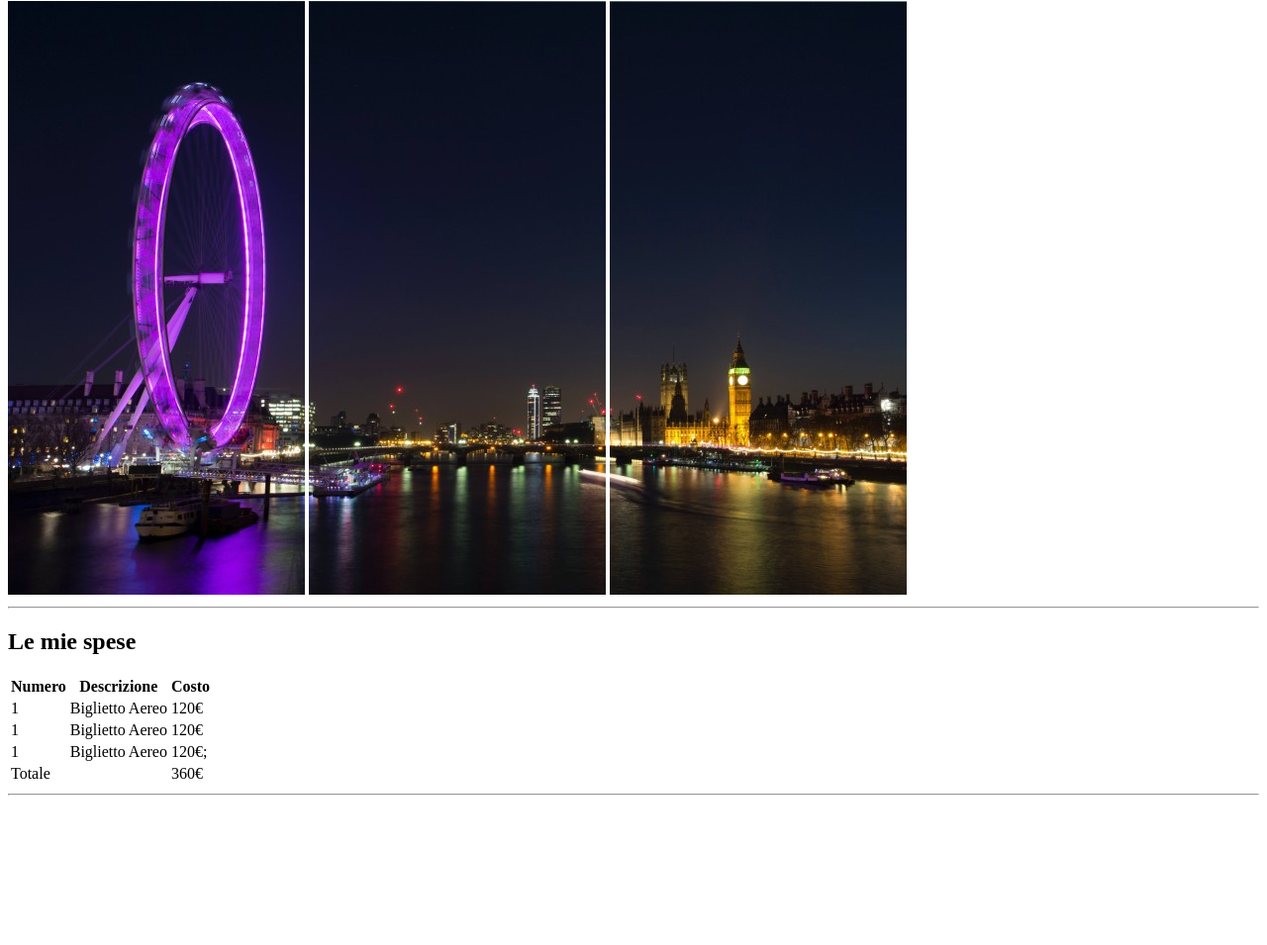
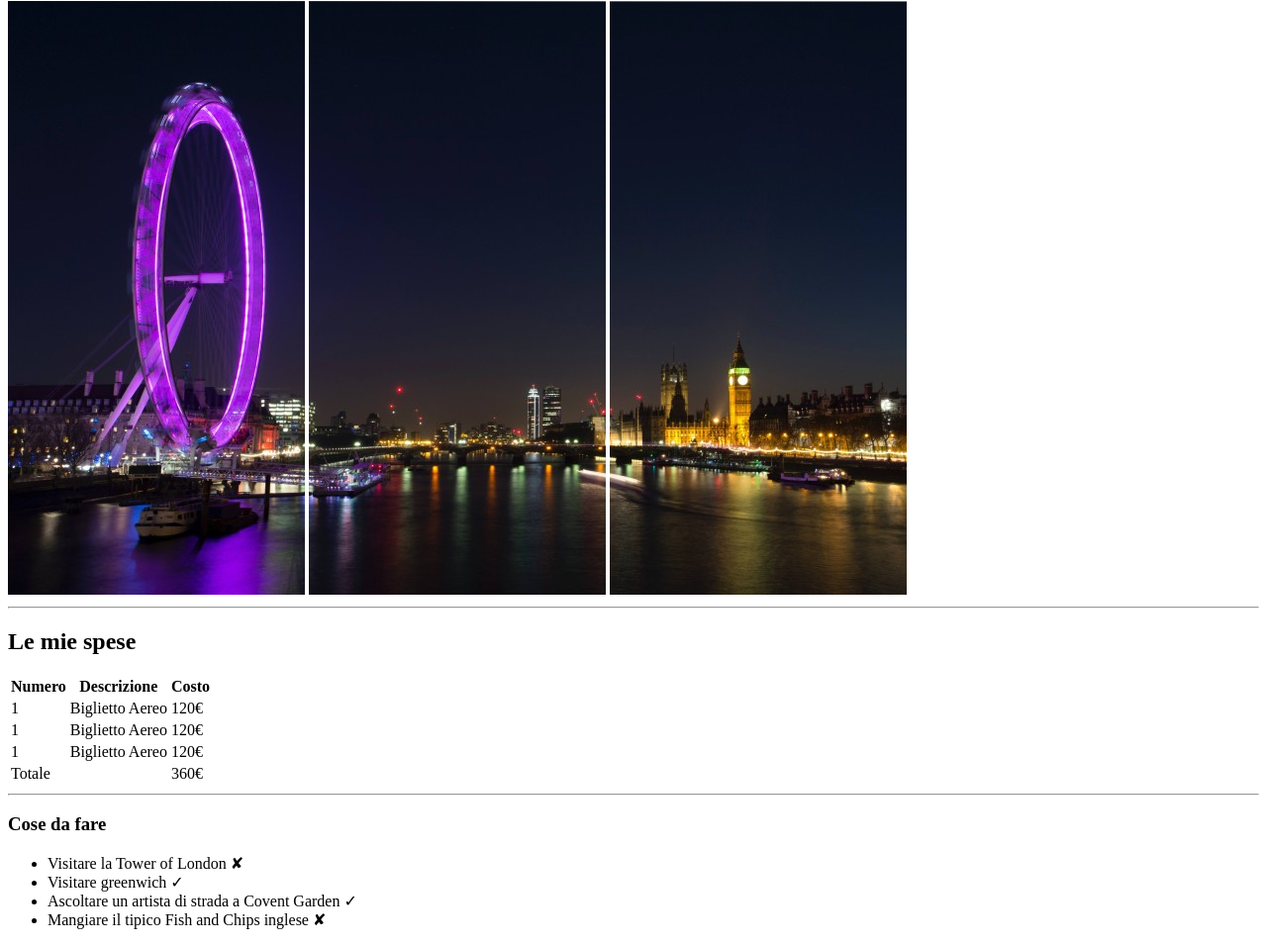
Before and after one commit to cristinagiacobbe/html-london-trip, a plain HTML site: page index.html in a window 1280 px wide. Shown: the part 79-1034 px from the top of the page at 99% size. Before the commit the page ends 891 px from the top, so only its background shows below. Drawn offline with Linux system fonts and the light colour scheme.

Commit message:
Add section To do list

```diff
--- a/index.html
+++ b/index.html
@@ -48,7 +48,7 @@
                 <tr>
                     <td>1</td>
                     <td>Biglietto Aereo</td>
-                    <td>120&euro;;</td>
+                    <td>120&euro;</td>
                 </tr>
             </tbody>
             <tfoot>
@@ -62,6 +62,18 @@
         <hr>
     </section>
     <!--End section Le mie spese-->
+
+    <!--Start To do list-->
+    <section>
+        <h3>Cose da fare</h3>
+        <ul>
+            <li>Visitare la Tower of London &#x2718</li>
+            <li>Visitare greenwich &check;</li>
+            <li>Ascoltare un artista di strada a Covent Garden &check;</li>
+            <li>Mangiare il tipico Fish and Chips inglese &#x2718</li>
+        </ul>
+    </section>
+    <!--End to do list-->
 </main>
 
 
```
